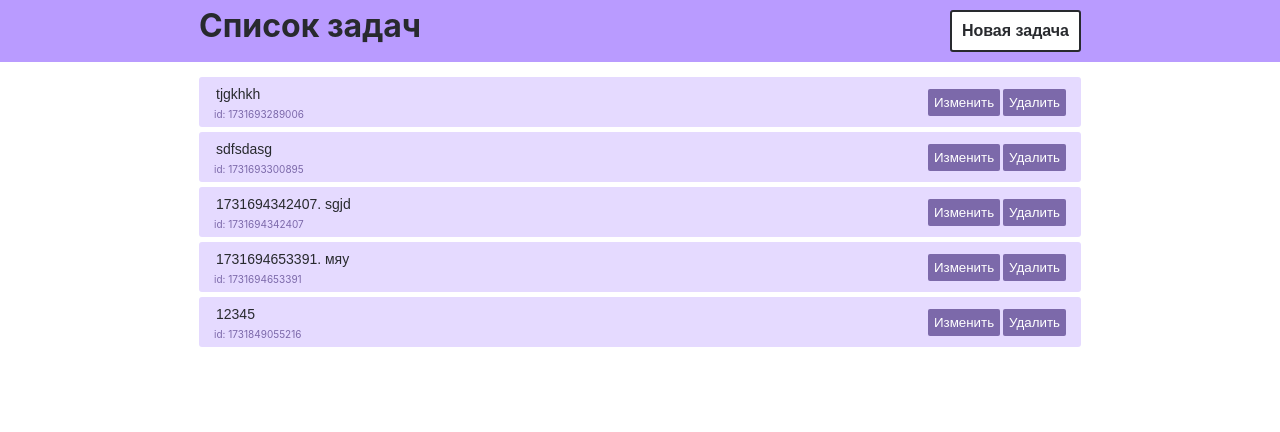
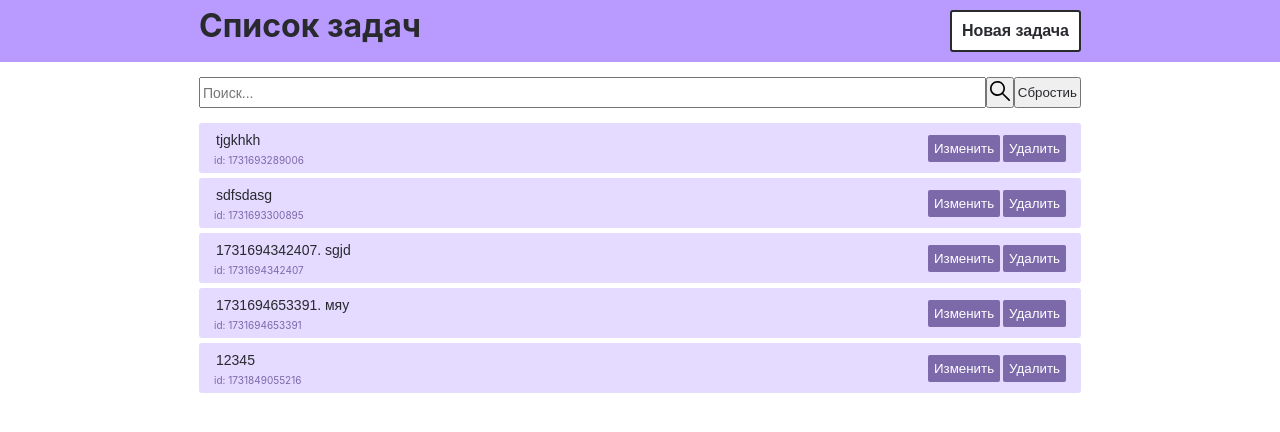
Before and after one commit to pugnitator/Module-2.-React.-TODO, a React (Create React App) app: page / in a window 1280 px wide. Shown: the top 432 px of the page. Built offline with nearby package versions, Linux system fonts and the light colour scheme; data requests are answered from the project's data file.

Commit message:
add search by task title

```diff
--- a/src/App.jsx
+++ b/src/App.jsx
@@ -3,6 +3,7 @@ import { React, useState, useEffect } from "react";
 import { styled } from "styled-components";
 import { Task } from "./components/TaskComponent.jsx";
 import { Header } from "./components/HeaderComponent.jsx";
+import { SearchBar } from "./components/SearchComponent.jsx";
 
 export function App() {
   const [todosList, setTodoList] = useState([]);
@@ -64,6 +65,15 @@ export function App() {
     }
   }
 
+  const onSearch = (text) => {
+    const searchedTasks = todosList.filter((item) => item.title.includes(text));
+    setTodoList(searchedTasks);
+  }
+
+  const onCancelSearch = () => {
+    updateList();
+  }
+
   useEffect(() => {
     updateList();
   }, []);
@@ -71,6 +81,7 @@ export function App() {
   return (
     <>
       <Header onAddTask={onAddTask} />
+      <SearchBar onSearch={onSearch} onCancelSearch={onCancelSearch}/>
       <List>
         {todosList?.map((item) => (
           <Task
@@ -80,7 +91,8 @@ export function App() {
             onDeleteTask={onDeleteTask}
             onSaveEditedTask={onSaveEditedTask}
           />
-        ))}
+        ))
+        }
       </List>
     </>
   );
--- /dev/null
+++ b/src/components/SearchComponent.jsx
@@ -0,0 +1,67 @@
+import { React, useRef, useState } from "react";
+import { styled } from "styled-components";
+import SearchImg from "./SearchImg.svg"
+
+export function SearchBar(props) {
+  const {onSearch, onCancelSearch} = props;
+  const [isSearch, setIsSearch] = useState(false)
+  const input = useRef()
+
+  const onClickSearch = () => {
+    setIsSearch(true);
+    onSearch(input.current.value)
+  };
+
+  const onClickCenceled = () => {
+    if(isSearch) onCancelSearch();
+    input.current.value = '';
+    setIsSearch(false);
+  }
+
+  return (
+    <div style={
+      {
+        display: 'flex',
+        flexDirection: 'column',
+        width: '100%',
+        alignItems: 'center',
+        padding: '15px 10px 0px',
+      }
+    }>
+    <SearchBarConteiner>
+      <SearchInput ref={input} placeholder="Поиск..."/>
+      <Button onClick={onClickSearch}>
+        <SearchImage src={SearchImg} alt="search"/>
+      </Button>
+      <Button onClick={onClickCenceled}>Сбростиь</Button>
+    </SearchBarConteiner>
+    </div>
+  );
+}
+
+const SearchBarConteiner = styled.div`
+  margin: 0;
+  width: 70%;
+  min-width: 500px;
+  display: flex;
+  justify-content: center;
+`;
+
+const SearchInput = styled.input`
+flex-grow: 1;
+  min-width: 500px;
+  type="text";
+`
+
+const Button = styled.button`
+  box-sizing: border-box;
+  margin: 0;
+  padding: 2px;
+`;
+
+const SearchImage = styled.img`
+  box-sizing: border-box;
+  place-self: center;
+  width: 20px;
+  height: 20px;
+`
```
Also changed, not shown: src/components/SearchImg.svg (added), src/index.css (line endings or trailing spaces).
